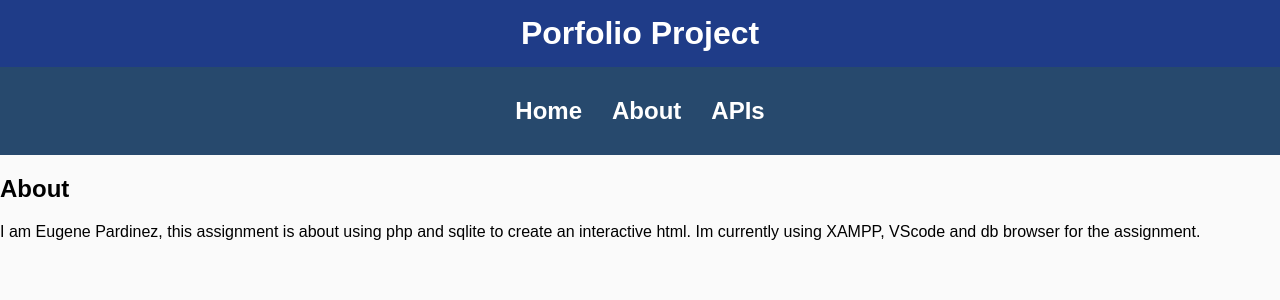
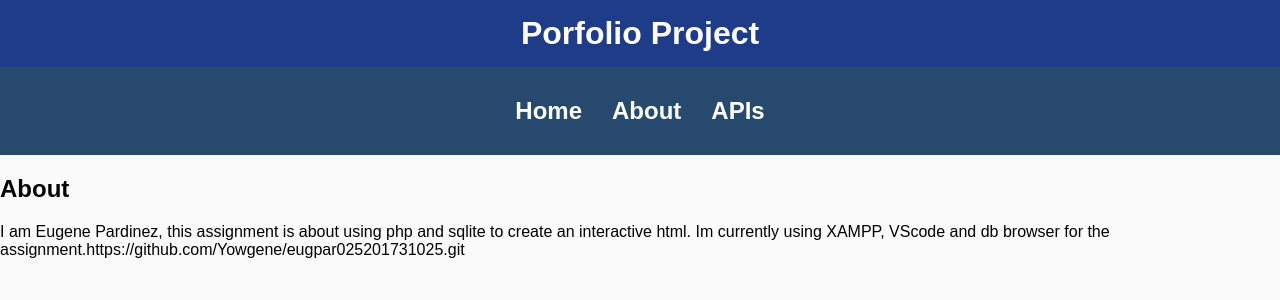
Before and after one commit to Yowgene/EugenePardinez025201731025, a PHP site: page /about.php in a window 1280 px wide. Shown: the top 300 px of the page. Run offline with PHP 8.4, Linux system fonts and the light colour scheme.

Commit message:
changesv1

```diff
--- a/about.php
+++ b/about.php
@@ -18,6 +18,6 @@
             <h2><a href="apitest.php">APIs</a></h2>
         </div>
     <h2>About</h2>
-    <p>I am Eugene Pardinez, this assignment is about using php and sqlite to create an interactive html. Im currently using XAMPP, VScode and db browser for the assignment.</p>
+    <p>I am Eugene Pardinez, this assignment is about using php and sqlite to create an interactive html. Im currently using XAMPP, VScode and db browser for the assignment.https://github.com/Yowgene/eugpar025201731025.git</p>
     </body>
 </html>
```
